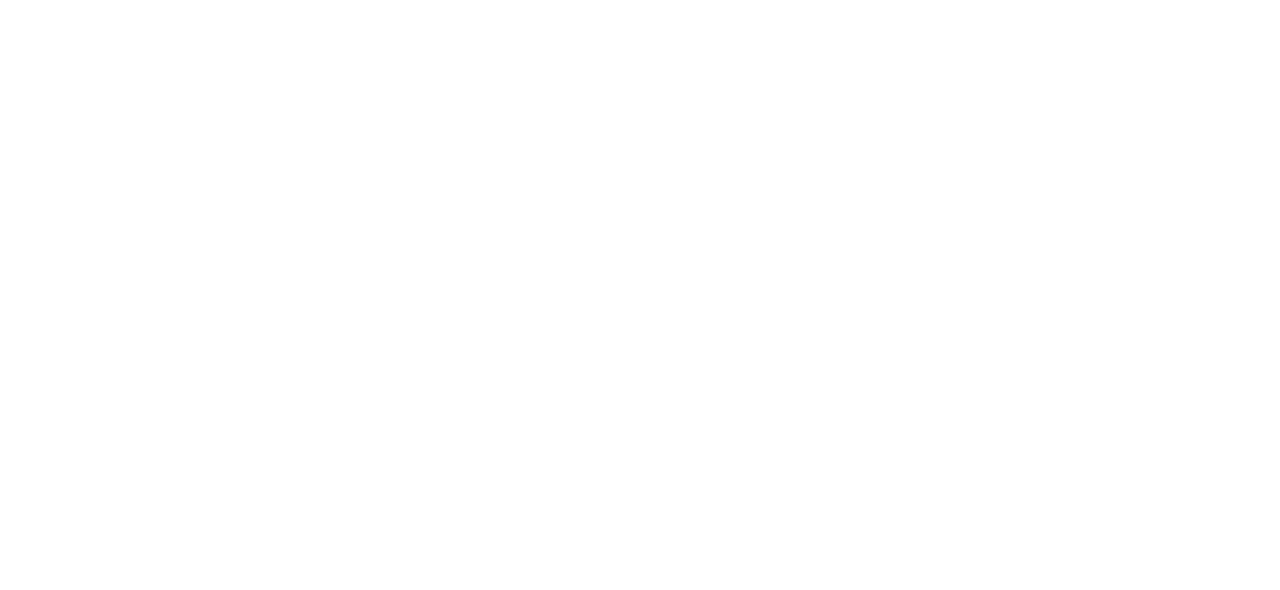
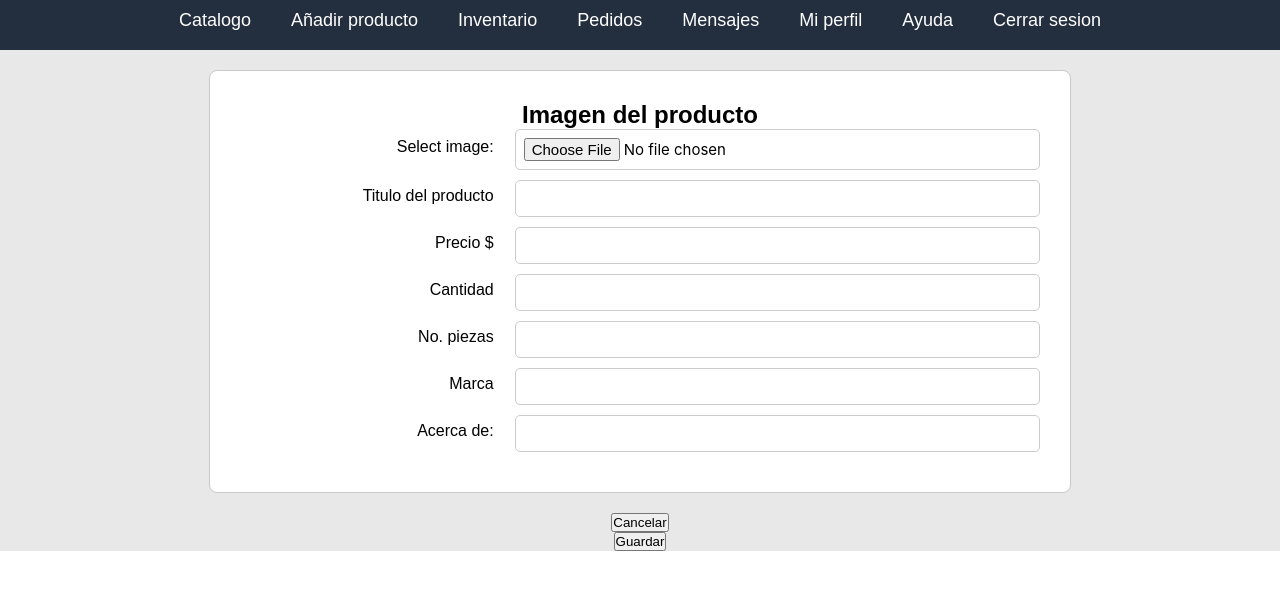
Before and after one commit to RichardEspRey/prograweb2, a React (Create React App) app in the folder client/: page /addProd in a window 1280 px wide. Before the commit this address had no page. Shown: the top 590 px of the page. Built offline with nearby package versions, Linux system fonts and the light colour scheme.

Commit message:
pagina de add prod

```diff
--- a/client/src/App.js
+++ b/client/src/App.js
@@ -1,17 +1,19 @@
 
 import './App.css';
 import React from 'react';
-import Formlogin from './Login/form_login';
-import Formregister from './Login/form_register';
-import Catalogo from './Vendedor/catalogo';
+import Formlogin from './Login/form_login';/* Componente de Login */
+import Formregister from './Login/form_register';/* Componente de Registro */
+import Catalogo from './Vendedor/catalogo';/* Componente para buscar en el catalogo */
+import AddProd from './Vendedor/addProd';/* Componente de añadir producto */
 import Ejemplo from './Vendedor/ejemplo';
-import Nav from './Vendedor/nav';
+import Nav from './Vendedor/nav';/* Componente de NavBar */
 import { BrowserRouter,Route,Routes } from 'react-router-dom';
 function App() {
   return (
     <BrowserRouter>
+
       <Routes>
-        {/* Rutas con Navbar */}
+        {/* Rutas del vendedor */}
         <Route
           path="/inicio"element={
             <>
@@ -29,6 +31,15 @@ function App() {
             </>
           }
         />
+        <Route
+        path="/addProd"element={
+          <>
+              <Nav />
+              <AddProd/>
+
+            </>
+          }
+        />
         {/* Rutas sin Navbar */}
         <Route path="/register" element={<Formregister />} />
         <Route path="/login" element={<Formlogin />} />
--- a/client/src/Login/form_login.css
+++ b/client/src/Login/form_login.css
@@ -8,13 +8,15 @@ body{
     justify-content: center; /* Centra los elementos verticalmente */
     text-align: center  ;
     padding: 20px 26px !important;
+
 }
 
-.conteiner{
+.contenedor{
     width: 300px;
     border-radius: 8px;
     border: 1px #ddd solid;
-    padding: 30px
+    padding: 30px;
+
 }
 
 h1{
--- a/client/src/Login/form_register.js
+++ b/client/src/Login/form_register.js
@@ -25,7 +25,7 @@ function Form_register() {
   }
 return (
     <div className="form_login">
-        <div className="conteiner">
+      <div className="contenedor">
         <img src={bagImage} alt="Imagen de una bolsa" width="35%" />
           <div>
             <h1>Crear cuenta</h1>
@@ -69,7 +69,7 @@ return (
               <button type="submit" >Login</button>
             </Link>
 
-        </div>
+      </div>
     </div>
   );
 }
--- /dev/null
+++ b/client/src/Vendedor/addProd.css
@@ -0,0 +1,42 @@
+
+.producto{
+    display: flex;
+    flex-direction: column;
+    align-items: center;
+    justify-content: center;
+    text-align: center  ;
+    background-color: #e8e8e8;
+
+}
+.contenedor-producto{
+
+    width: 800px;
+    border-radius: 8px;
+    border: 1.8px #c9c9c9 solid;
+    padding: 30px;
+    background-color: rgb(255, 255, 255);
+    margin: 20px 0 20px 0;
+
+}
+
+.group-labels {
+    display: flex;
+    align-items: center;
+}
+.group-labels label {
+    flex: 1;
+    margin-right: 1px;
+    text-align: right;
+    margin-bottom: 15px;
+}
+.group-labels input {
+    flex: 2;
+    margin-left: 20px;
+    width: 20px; /* Reducción del ancho de los inputs */
+    padding: 8px;
+    margin-bottom: 10px;
+    border-radius: 5px;
+    border: 1px solid #ccc;
+    box-sizing: border-box;
+    font-size: 15px;
+}
--- /dev/null
+++ b/client/src/Vendedor/addProd.js
@@ -0,0 +1,53 @@
+import React from 'react';
+import "./addProd.css";
+function AddProd(){
+    return(
+
+        <div className='producto'>
+            <div className='contenedor-producto'>
+                <h2>Imagen del producto</h2>
+                <div className='group-labels'>
+                    <label for="img">Select image:</label>
+                    <input type="file" id="img" name="img" accept="image/*"/>
+                </div>
+
+                <div className='group-labels'>
+                    <label>Titulo del producto</label>
+                    <input type="text"></input>
+                </div>
+
+                <div className='group-labels'>
+                    <label>Precio $</label>
+                    <input type="text"></input>
+                </div>
+
+                <div className='group-labels'>
+                    <label>Cantidad</label>
+                    <input type="text"></input>
+                </div>
+
+                <div className='group-labels'>
+                    <label>No. piezas</label>
+                    <input type="text"></input>
+                </div>
+
+                <div className='group-labels'>
+                    <label>Marca</label>
+                    <input type="text"></input>
+                </div>
+
+                <div className='group-labels'>
+                    <label>Acerca de:</label>
+                    <input type="text"></input>
+                </div>
+
+            </div>
+            <button type="submit" >Cancelar</button>
+            <button type="submit" >Guardar</button>
+        </div>
+
+
+    );
+}
+
+export default AddProd;
--- a/client/src/Vendedor/nav.js
+++ b/client/src/Vendedor/nav.js
@@ -9,7 +9,7 @@ function Nav(){
                 <Link to="/catalogo">Catalogo</Link>
             </div>
             <div className="Menu_botones">
-              <a>Añadir producto</a>
+                <Link to="/addProd">Añadir producto</Link>
             </div>
             <div className="Menu_botones">
               <a>Inventario</a>
--- a/client/src/index.js
+++ b/client/src/index.js
@@ -16,7 +16,7 @@ root.render(
 
   //*<React.StrictMode>
 
-  //<Formregister/>
+  //
 
   //</React.StrictMode>
 );
```
